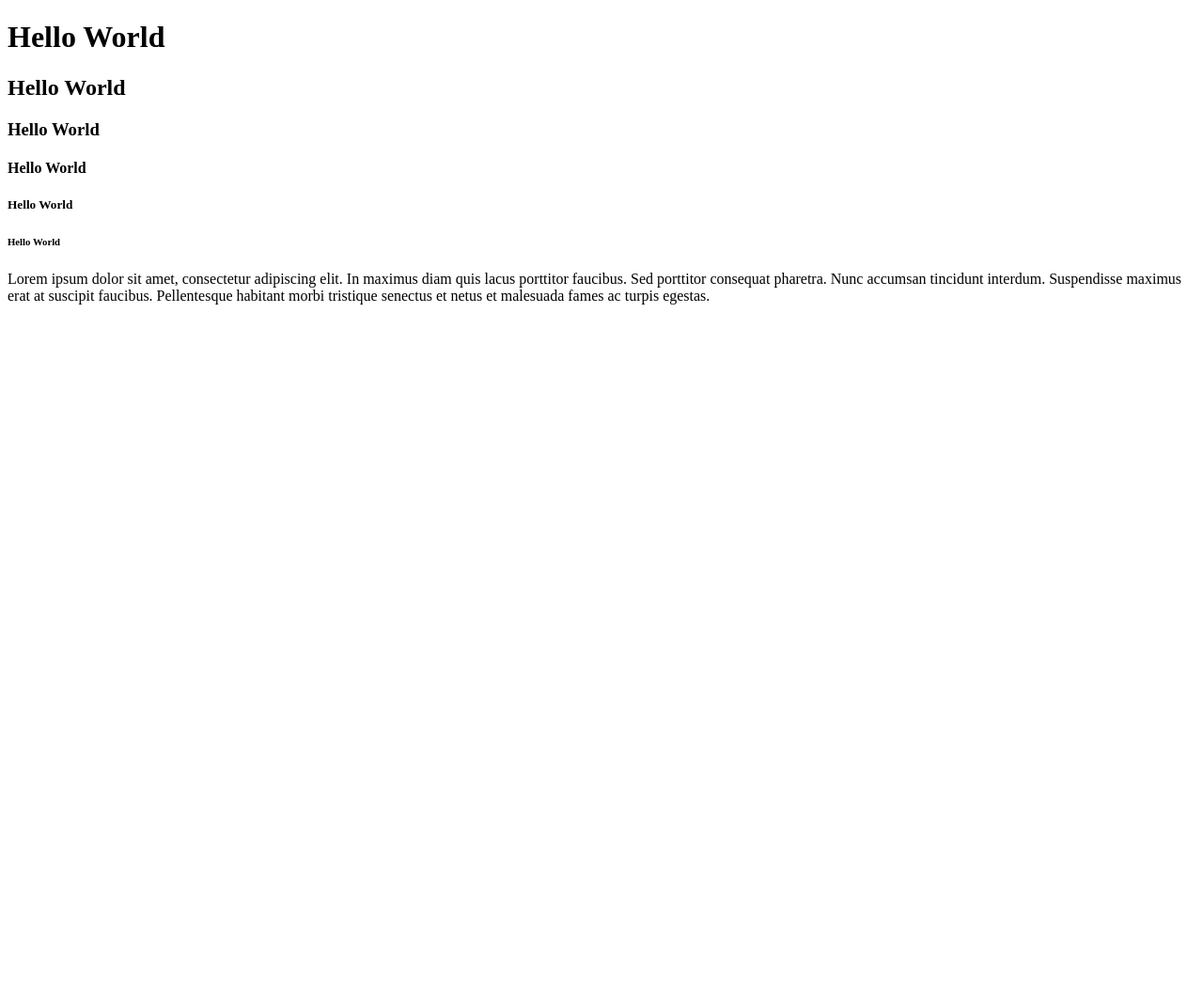
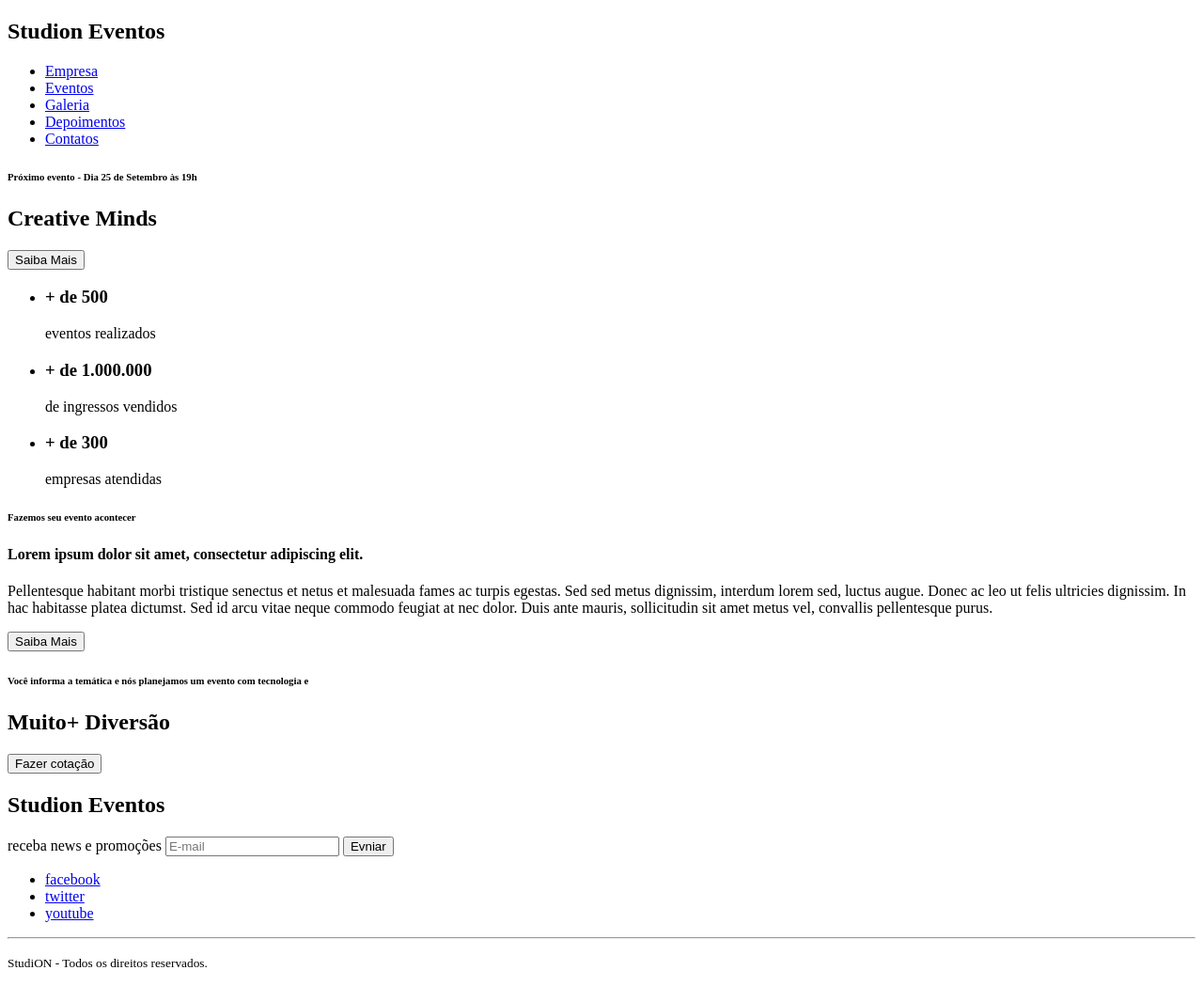
Before and after one commit to ga-amaral/studion, a website: page src/index.html in a window 1280 px wide. Shown: the whole page at 94% size. Before the commit the page ends 800 px from the top, so only its background shows below. Drawn offline with Linux system fonts and the light colour scheme.

Commit message:
feat(html): constructed html structure for the main page

```diff
--- a/src/index.html
+++ b/src/index.html
@@ -1,5 +1,5 @@
 <!DOCTYPE html>
-<html lang="en">
+<html lang="pt-BR">
 
 <head>
     <meta charset="UTF-8">
@@ -9,18 +9,102 @@
 </head>
 
 <body>
-    <h1>Hello World</h1>
-    <h2>Hello World</h2>
-    <h3>Hello World</h3>
-    <h4>Hello World</h4>
-    <h5>Hello World</h5>
-    <h6>Hello World</h6>
+    <nav>
+        <h1>Studi<span>on</span> <span>Eventos</span></h1>
+        <!--Sempre usar apenas um H1 pois mecanismos de buscas usam, isto é uma boa prática-->
+        <ul>
+            <li>
+                <a href="#empresa">Empresa</a>
+            </li>
+            <li>
+                <a href="#eventos">Eventos</a>
+            </li>
+            <li>
+                <a href="#galeria">Galeria</a>
+            </li>
+            <li>
+                <a href="#depoimentos">Depoimentos</a>
+            </li>
+            <li>
+                <a href="#contato">Contatos</a>
+            </li>
+        </ul>
 
-    <p>
-        Lorem ipsum dolor sit amet, consectetur adipiscing elit. In maximus diam quis lacus porttitor faucibus. Sed
-        porttitor consequat pharetra. Nunc accumsan tincidunt interdum. Suspendisse maximus erat at suscipit faucibus.
-        Pellentesque habitant morbi tristique senectus et netus et malesuada fames ac turpis egestas.
-    </p>
+        <header>
+            <div id="slider">
+                <div class="slide">
+                    <h6><span>Próximo evento</span> - Dia 25 de Setembro às 19h</h6>
+                    <h2>
+                        <span>Creative</span> Minds
+                    </h2>
+                    <button>
+                        Saiba Mais
+                    </button>
+                </div>
+            </div>
+        </header>
+
+        <main>
+            <section>
+                <ul>
+                    <li>
+                        <h3>+ de 500 </h3>
+                        eventos realizados
+                    </li>
+                    <li>
+                        <h3>+ de 1.000.000 </h3>
+                        de ingressos vendidos
+                    </li>
+                    <li>
+                        <h3>+ de 300 </h3>
+                        empresas atendidas
+                    </li>
+                </ul>
+            </section>
+            <section>
+                <div>
+                    <h6>Fazemos seu evento acontecer</h6>
+                    <h4>Lorem ipsum dolor sit amet, consectetur adipiscing elit.</h4>
+                    <p>
+                        Pellentesque habitant morbi tristique senectus et netus et malesuada fames ac turpis egestas.
+                        Sed sed metus dignissim, interdum lorem sed, luctus augue. Donec ac leo ut felis ultricies
+                        dignissim. In hac habitasse platea dictumst. Sed id arcu vitae neque commodo feugiat at nec
+                        dolor. Duis ante mauris, sollicitudin sit amet metus vel, convallis pellentesque purus.
+                    </p>
+                    <button>Saiba Mais</button>
+                </div>
+            </section>
+            <section>
+                <div>
+                    <h6>Você informa a temática e nós planejamos um evento com tecnologia e</h6>
+                    <h2><span>Muito+ </span>Diversão</h2>
+                    <button>Fazer cotação</button>
+                </div>
+
+            </section>
+        </main>
+
+        <footer>
+            <div>
+                <h2>Studi<span>on</span> <span>Eventos</span></h2>
+                <form action="">
+                    <label for="">receba news e promoções</label>
+                    <input type="email" placeholder="E-mail">
+                    <button type="submit">Evniar</button>
+                </form>
+                <ul>
+                    <li><a href="https://facebook.com" target="_blank">facebook</a></li>
+                    <li><a href="https://twitter.com" target="_blank">twitter</a></li>
+                    <li><a href="https://youtube.com" target="_blank">youtube</a></li>
+                </ul>
+            </div>
+            <hr>
+            <p>
+                <small>Studi<span>ON</span> - Todos os direitos reservados.</small>
+            </p>
+        </footer>
+    </nav>
+
 
 </body>
 
```
